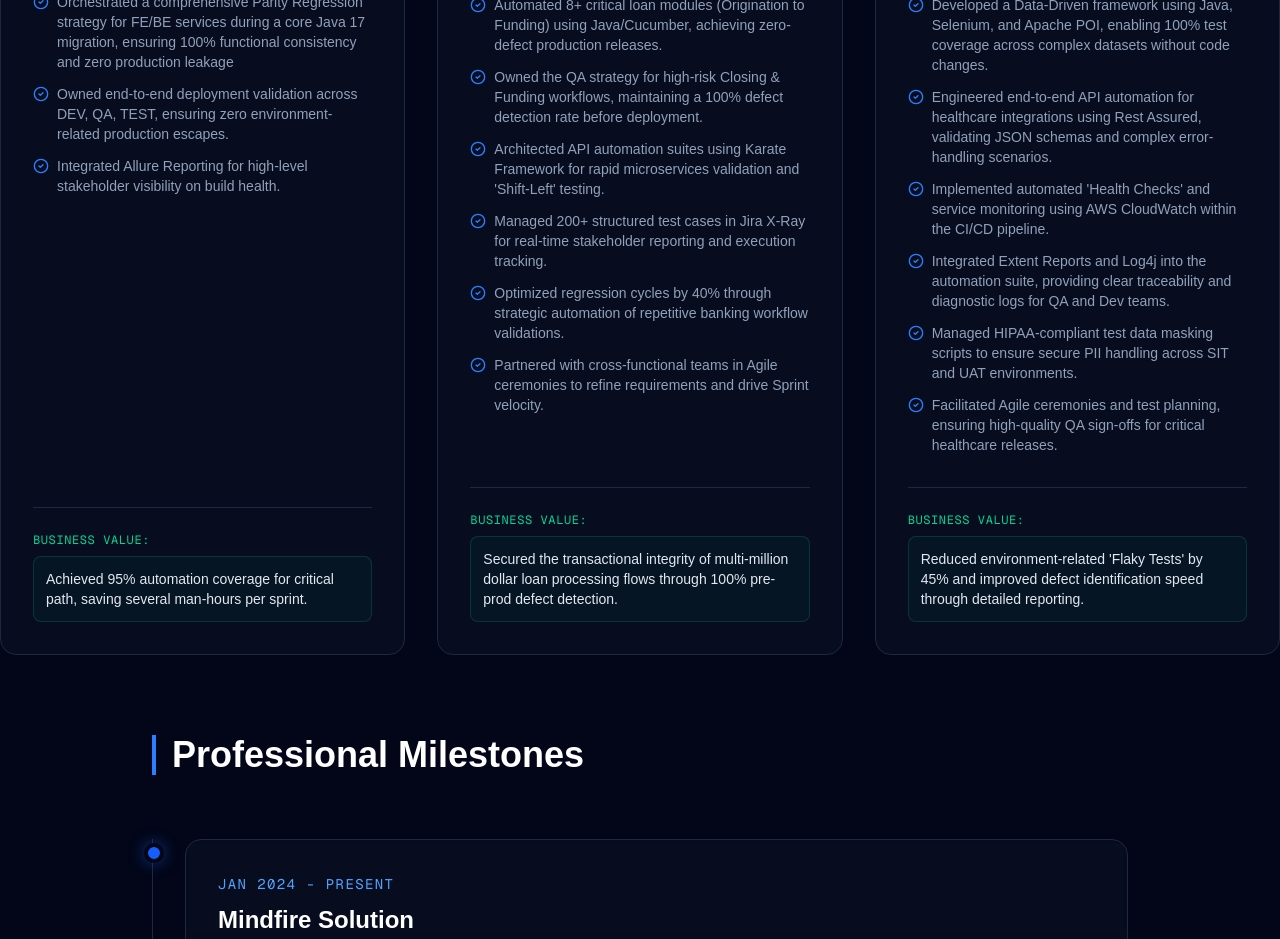
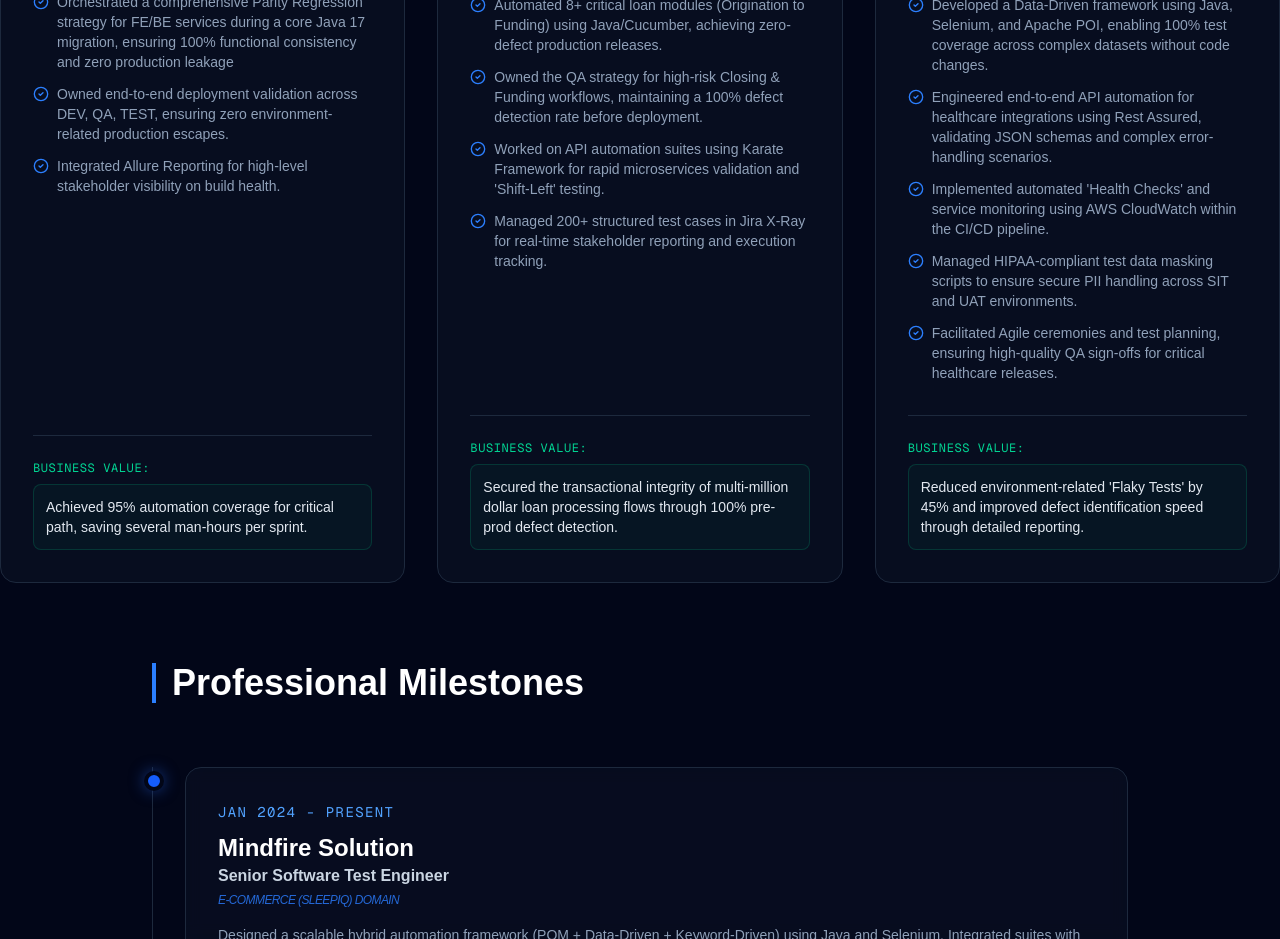
Before and after one commit to Rajaram240/my-portfolio, a Next.js app: page / in a window 1280 px wide. Shown: the part 1320-2259 px from the top of the page. Built offline with nearby package versions, Linux system fonts and the light colour scheme.

Commit message:
design: added strategic impact section header

```diff
--- a/app/page.tsx
+++ b/app/page.tsx
@@ -85,11 +85,9 @@
   highlights={[
     "Automated 8+ critical loan modules (Origination to Funding) using Java/Cucumber, achieving zero-defect production releases.",
     "Owned the QA strategy for high-risk Closing & Funding workflows, maintaining a 100% defect detection rate before deployment.",
-    "Architected API automation suites using Karate Framework for rapid microservices validation and 'Shift-Left' testing.",
+    "Worked on API automation suites using Karate Framework for rapid microservices validation and 'Shift-Left' testing.",
     "Managed 200+ structured test cases in Jira X-Ray for real-time stakeholder reporting and execution tracking.",
-    "Optimized regression cycles by 40% through strategic automation of repetitive banking workflow validations.",
-    "Partnered with cross-functional teams in Agile ceremonies to refine requirements and drive Sprint velocity."
-  ]}
+    ]}
   impact="Secured the transactional integrity of multi-million dollar loan processing flows through 100% pre-prod defect detection."
 />
 
@@ -101,7 +99,6 @@
     "Developed a Data-Driven framework using Java, Selenium, and Apache POI, enabling 100% test coverage across complex datasets without code changes.",
     "Engineered end-to-end API automation for healthcare integrations using Rest Assured, validating JSON schemas and complex error-handling scenarios.",
     "Implemented automated 'Health Checks' and service monitoring using AWS CloudWatch within the CI/CD pipeline.",
-    "Integrated Extent Reports and Log4j into the automation suite, providing clear traceability and diagnostic logs for QA and Dev teams.",
     "Managed HIPAA-compliant test data masking scripts to ensure secure PII handling across SIT and UAT environments.",
     "Facilitated Agile ceremonies and test planning, ensuring high-quality QA sign-offs for critical healthcare releases."
   ]}
```
